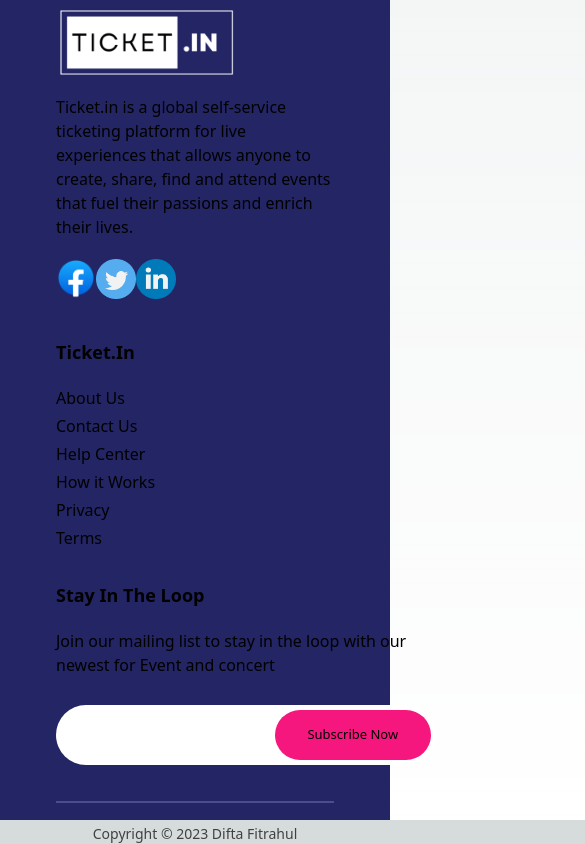
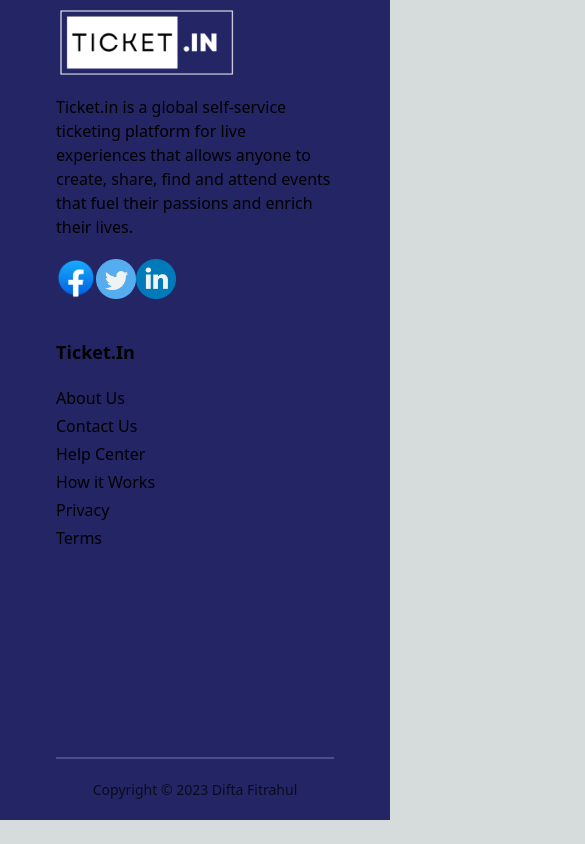
Before and after one commit to DiftaFitrahul/frontend-ticket.in, a Next.js app: page / in a window 390 px wide. Shown: the part 2309-3153 px from the top of the page, 585 px wide, since content can reach past the window. After the commit the page ends 3129 px from the top, so only its background shows below. Built offline with nearby package versions, Linux system fonts and the light colour scheme; no server answers.

Commit message:
feat: improve responsiveness

```diff
--- a/src/components/FooterComp.jsx
+++ b/src/components/FooterComp.jsx
@@ -28,7 +28,7 @@ export default function FooterComp() {
           </div>
         </div>
         <div className=" w-1/4 "></div>
-        <div className="flex flex-col md:flex-row justify-between w-[calc(100vh-250px)] my-2 xl:mt-0 ">
+        <div className="flex flex-col md:flex-row justify-between w-full my-2 xl:mt-0 ">
           <div className="flex flex-col items-start mt-8">
             <p className="text-[18px] font-bold mb-4">Ticket.In</p>
 
@@ -42,7 +42,7 @@ export default function FooterComp() {
             <button className="font-light font-[14px] mt-1">Terms</button>
           </div>
 
-          <div className="flex flex-col w-[400px] sm:w-[430px]  items-start mt-8">
+          <div className="sm:flex flex-col w-[400px] hidden sm:w-[430px]  items-start mt-8">
             <p className="text-[18px] font-bold mb-4">Stay In The Loop</p>
 
             <p className="font-light font-[14px] mt-1">
```
